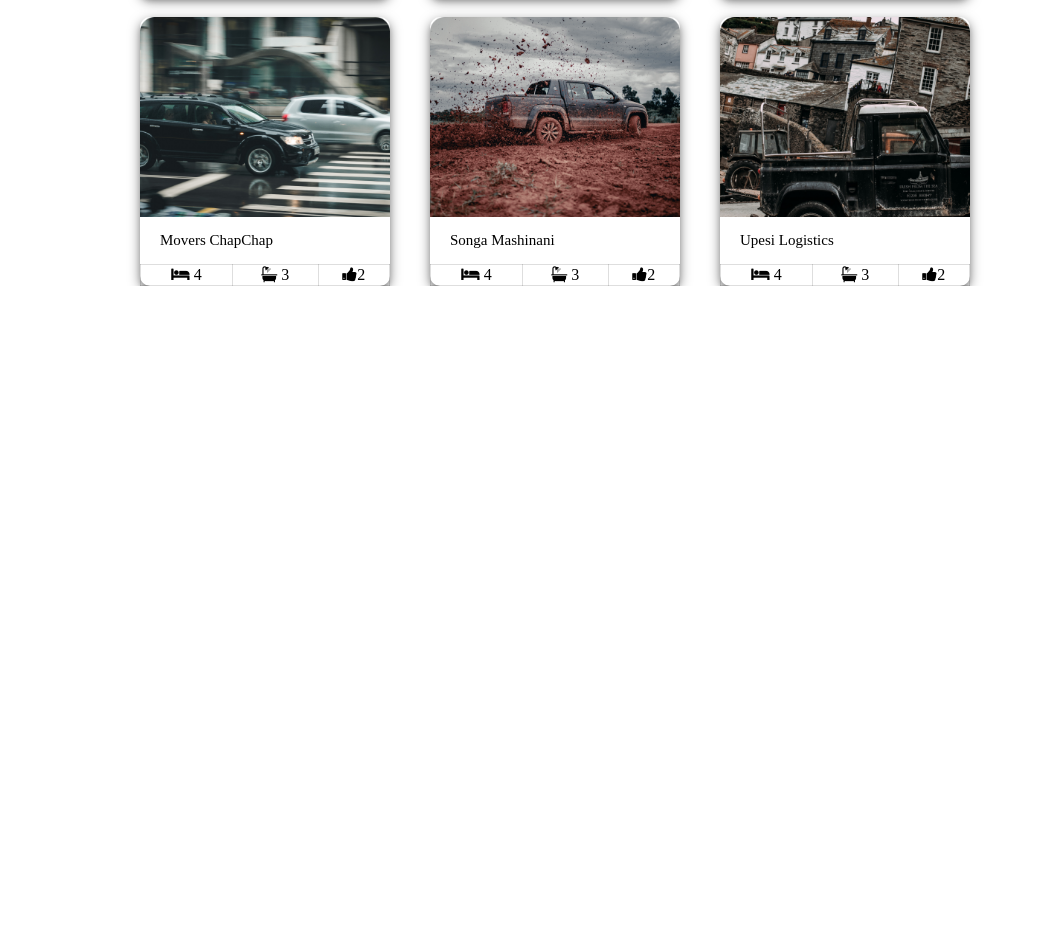
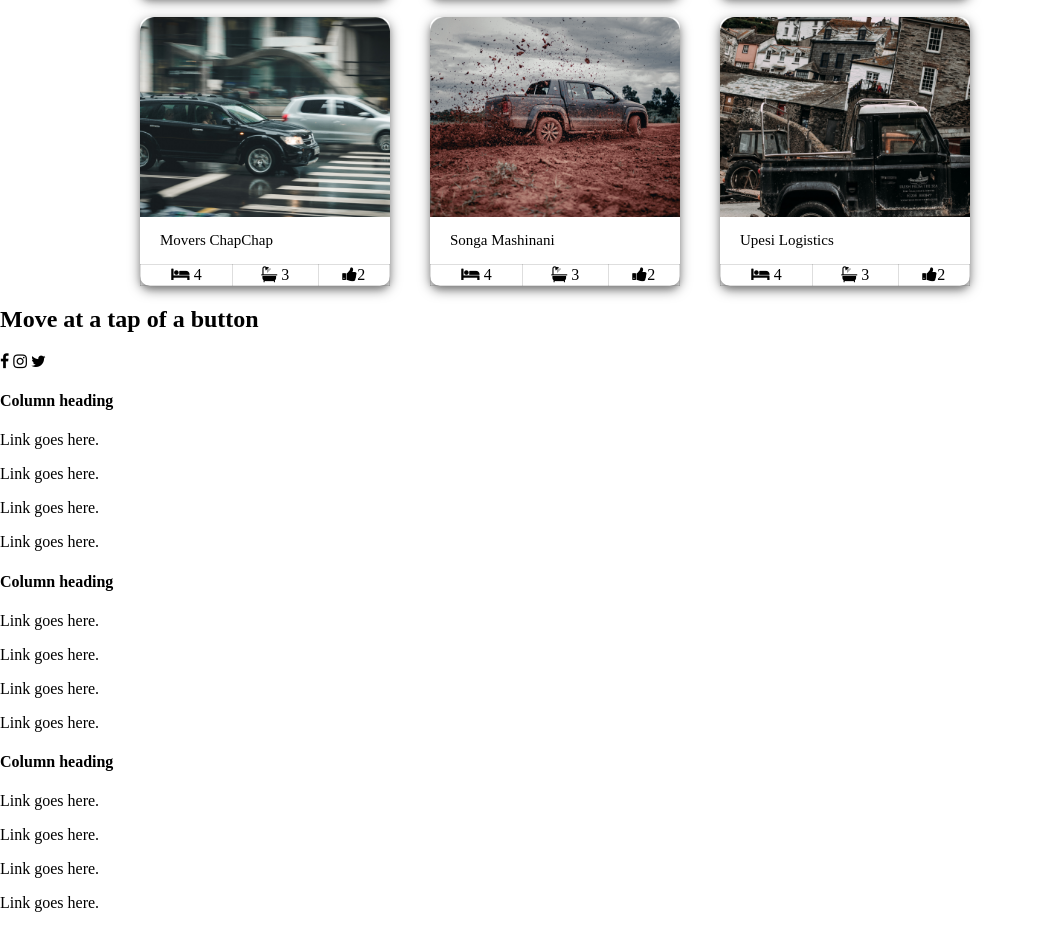
Before and after one commit to Koima-Sam/Quick-Movers-Website, a plain HTML site: page index.html in a window 1280 px wide. Shown: the part 1611-2539 px from the top of the page, without its empty margins (0-1040 px from the left). Before the commit the page ends 1897 px from the top, so only its background shows below. Drawn offline with Linux system fonts and the light colour scheme.

Commit message:
Add the footer section

```diff
--- a/index.html
+++ b/index.html
@@ -128,6 +128,41 @@
             </div>
         </div>
     </section>
+    <section id="footer">
+        <div class="footer">
+            <div class="footer-header">
+                <h1>Move at a tap of <span>a button</span> </h1>
+            </div>
+            <div class="footer-links">
+                <div class="social"><i class="fa fa-facebook -f"></i>
+                    <i class="fa fa-instagram"></i>
+                    <i class="fa fa-twitter"></i>
+                </div>
+                <div class="links">
+                    <h4>Column heading</h4>
+                    <p>Link goes here.</p>
+                    <p>Link goes here.</p>
+                    <p>Link goes here.</p>
+                    <p>Link goes here.</p>
+                </div>
+                <div class="links">
+                    <h4>Column heading</h4>
+                    <p>Link goes here.</p>
+                    <p>Link goes here.</p>
+                    <p>Link goes here.</p>
+                    <p>Link goes here.</p>
+                </div>
+                <div class="links">
+                    <h4>Column heading</h4>
+                    <p>Link goes here.</p>
+                    <p>Link goes here.</p>
+                    <p>Link goes here.</p>
+                    <p>Link goes here.</p>
+                </div>
+
+            </div>
+        </div>
+    </section>
 
  </body>
  </html>
```
